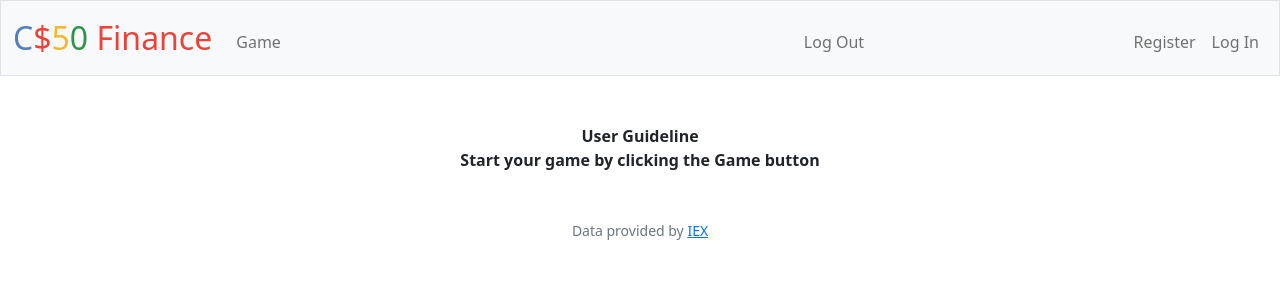
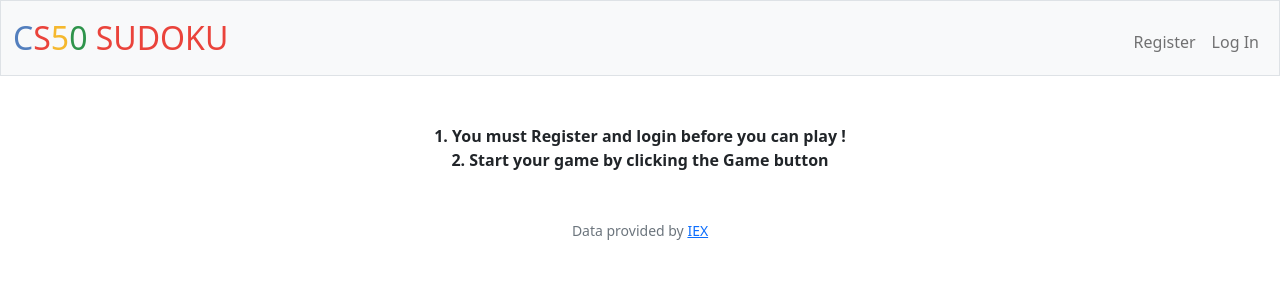
Before and after one commit to nthGH1030/Sudoku, a Flask app: page / in a window 1280 px wide. Shown: the top 300 px of the page. Run offline with Flask 3, Linux system fonts and the light colour scheme.

Commit message:
fixed navbar for login logout visual logic

```diff
--- a/Backend/flaskr/templates/index.html
+++ b/Backend/flaskr/templates/index.html
@@ -6,10 +6,10 @@
 
 {% block main %}
 <div>
-    <b>User Guideline</b>
+    <b>1. You must Register and login before you can play !</b>
 
 </div>
 <div>
-    <b>Start your game by clicking the Game button</b>
+    <b>2. Start your game by clicking the Game button</b>
 </div>
 {% endblock %}
--- a/Backend/flaskr/templates/layout.html
+++ b/Backend/flaskr/templates/layout.html
@@ -24,25 +24,24 @@
 
         <nav class="bg-light border navbar navbar-expand-md navbar-light">
             <div class="container-fluid">
-                <a class="navbar-brand" href="/"><span class="blue">C</span><span class="red">$</span><span class="yellow">5</span><span class="green">0</span> <span class="red">Finance</span></a>
+                <a class="navbar-brand" href="/"><span class="blue">C</span><span class="red">S</span><span class="yellow">5</span><span class="green">0</span> <span class="red">SUDOKU</span></a>
                 <button aria-controls="navbar" aria-expanded="false" aria-label="Toggle navigation" class="navbar-toggler" data-bs-target="#navbar" data-bs-toggle="collapse" type="button">
                     <span class="navbar-toggler-icon"></span>
                 </button>
                 <div class="collapse navbar-collapse" id="navbar">
-
+                    {% if session["user_id"] %}
                         <ul class="navbar-nav me-auto mt-2">
                             <li class="nav-item"><a class="nav-link" href="/game">Game</a></li>
-
                         </ul>
                         <ul class="navbar-nav ms-auto mt-2">
                             <li class="nav-item"><a class="nav-link" href="/logout">Log Out</a></li>
                         </ul>
-
+                    {% else %}
                         <ul class="navbar-nav ms-auto mt-2">
                             <li class="nav-item"><a class="nav-link" href="/register">Register</a></li>
                             <li class="nav-item"><a class="nav-link" href="/login">Log In</a></li>
                         </ul>
-
+                    {% endif %}
                 </div>
             </div>
         </nav>
```
